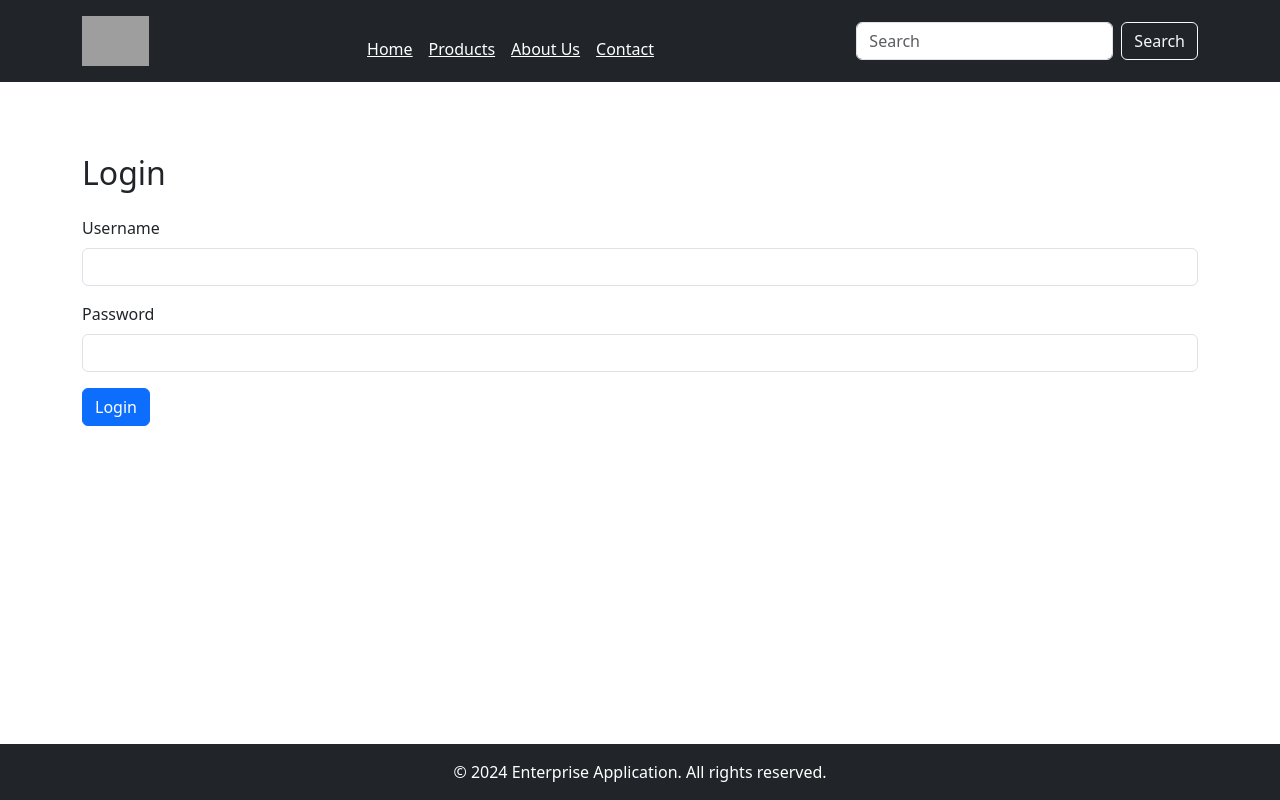
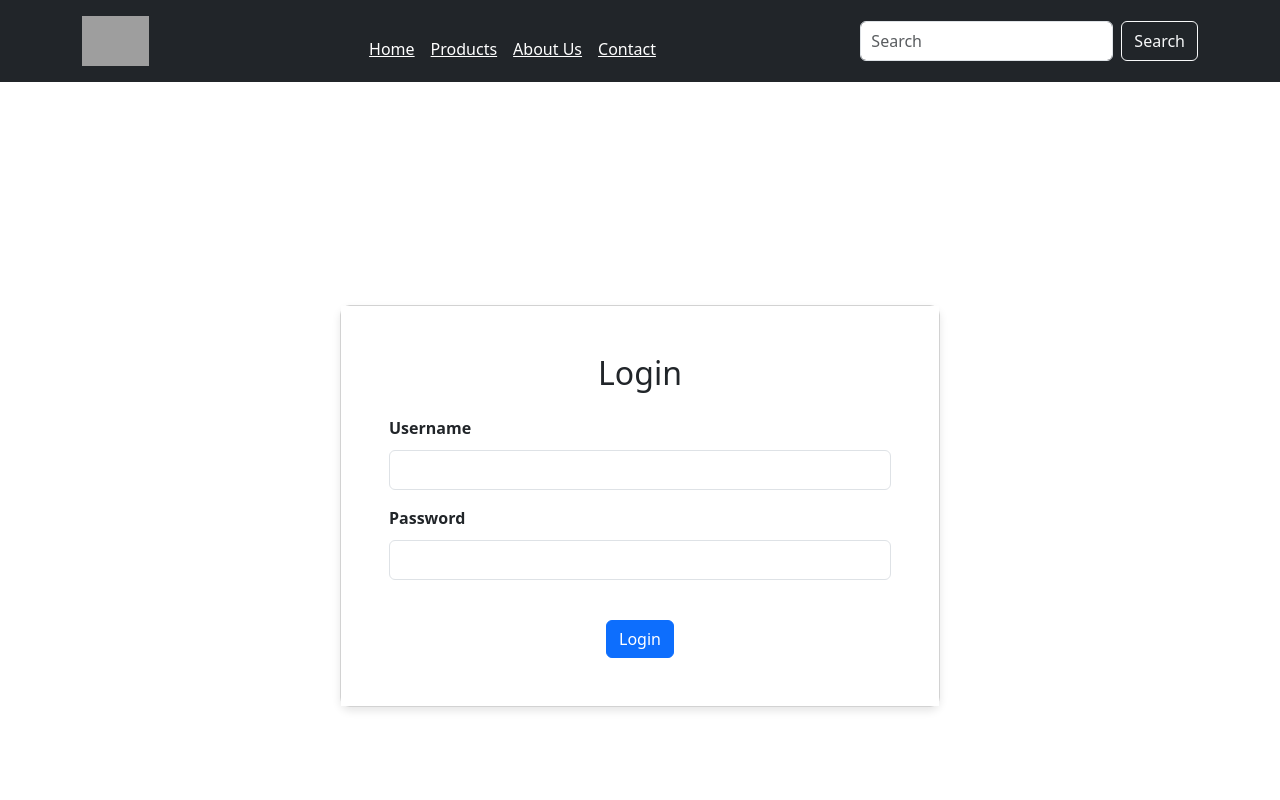
Before and after one commit to ShivaKrishna2266/car-specifications-system, a Next.js app: page /login in a window 1280 px wide. Shown: the top 800 px of the page. Built offline with nearby package versions, Linux system fonts and the light colour scheme; grey boxes are pictures that could not be loaded.

Commit message:
changes in login page

```diff
--- a/app/globals.css
+++ b/app/globals.css
@@ -1,18 +1,30 @@
 /* Basic form container styling */
+
+.container {
+  display: flex;
+  justify-content: center;  /* Centers content horizontally */
+  align-items: center;      /* Centers content vertically */
+  height: 200px;            /* Set a height to align vertically */
+  border: 1px solid #ccc;
+}
+
 form {
   max-width: 600px;
   margin: 0 auto;
   padding: 20px;
-  background-color: #f8f9fa;
+  background-color: #246cb4;
   border-radius: 8px;
   box-shadow: 0 4px 8px rgba(0, 0, 0, 0.1);
+
 }
 
 /* Style for form labels */
 .form-label {
   font-weight: 600;
   color: #495057;
+
 }
+
 
 /* Input field styling */
 .form-control {
@@ -28,6 +40,7 @@ form {
 .form-control:focus {
   border-color: #007bff;
   box-shadow: 0 0 0 0.2rem rgba(38, 143, 255, 0.25);
+  width: 50%;
 }
 
 /* Styling for the submit button */
--- /dev/null
+++ b/app/login/loginPage.css
@@ -0,0 +1,46 @@
+/* Card shadow */
+.card {
+    box-shadow: 0 4px 8px rgba(0, 0, 0, 0.1);
+    border-radius: 10px;
+    margin: 20px auto;
+    width: 100%;
+    max-width: 600px; /* Optional: limits the width of the card */
+  }
+
+  .card-body {
+    padding: 30px;
+    background-color: #fff;
+  }
+
+  h2 {
+    font-size: 2rem;
+    margin-bottom: 20px;
+  }
+
+  /* Input fields */
+  .form-control {
+    height: 40px;
+    padding: 10px;
+    font-size: 1rem;
+  }
+
+  /* Text alignment for labels */
+  .form-label {
+    text-align: left;
+    display: block;
+    font-weight: bold;
+    margin-bottom: 10px;
+  }
+
+  /* Button */
+  /* .btn-primary {
+    width: 10px;
+    background-color: #007bff;
+    border-color: #007bff;
+    padding: 10px;
+  } */
+
+  .btn-primary:hover {
+    background-color: #0056b3;
+    border-color: #0056b3;
+  }
--- a/app/login/page.tsx
+++ b/app/login/page.tsx
@@ -2,6 +2,7 @@
 
 import { useState } from 'react';
 import { useRouter } from 'next/navigation';
+import './LoginPage.css'
 
 export default function LoginPage() {
   const [username, setUsername] = useState('');
@@ -37,33 +38,37 @@ export default function LoginPage() {
   };
 
   return (
-    <div className="container mt-5">
+    <div className="container d-flex justify-content-center align-items-center" style={{ minHeight: '100vh' }}>
+      <div className="card col-md-6">
+        <div className="card-body p-5 text-center">
           <h2 className="mb-4">Login</h2>
           <form onSubmit={handleLogin}>
             <div className="mb-3">
-          <label htmlFor="username" className="form-label">Username</label>
+              <label htmlFor="username" className="form-label text-left">Username</label>
               <input
                 type="text"
-            className="form-control"
+                className="form-control text-left"
                 id="username"
                 value={username}
                 onChange={(e) => setUsername(e.target.value)}
                 required
               />
             </div>
-        <div className="mb-3">
-          <label htmlFor="password" className="form-label">Password</label>
+            <div className="mb-3 text-t">
+              <label htmlFor="password" className="form-label text-start-">Password</label>
               <input
                 type="password"
-            className="form-control"
+                className="form-control text-left"
                 id="password"
                 value={password}
                 onChange={(e) => setPassword(e.target.value)}
                 required
               />
+            </div><br></br>
+            <button type="submit" className="btn btn-primary w-10">Login</button>
+          </form>
         </div>
-        <button type="submit" className="btn btn-primary">Login</button>
-      </form>
+      </div>
     </div>
   );
 }
```
Also changed, not shown: app/page.tsx (+9 -0 lines). Lines whose indentation alone changed are shown as unchanged.
